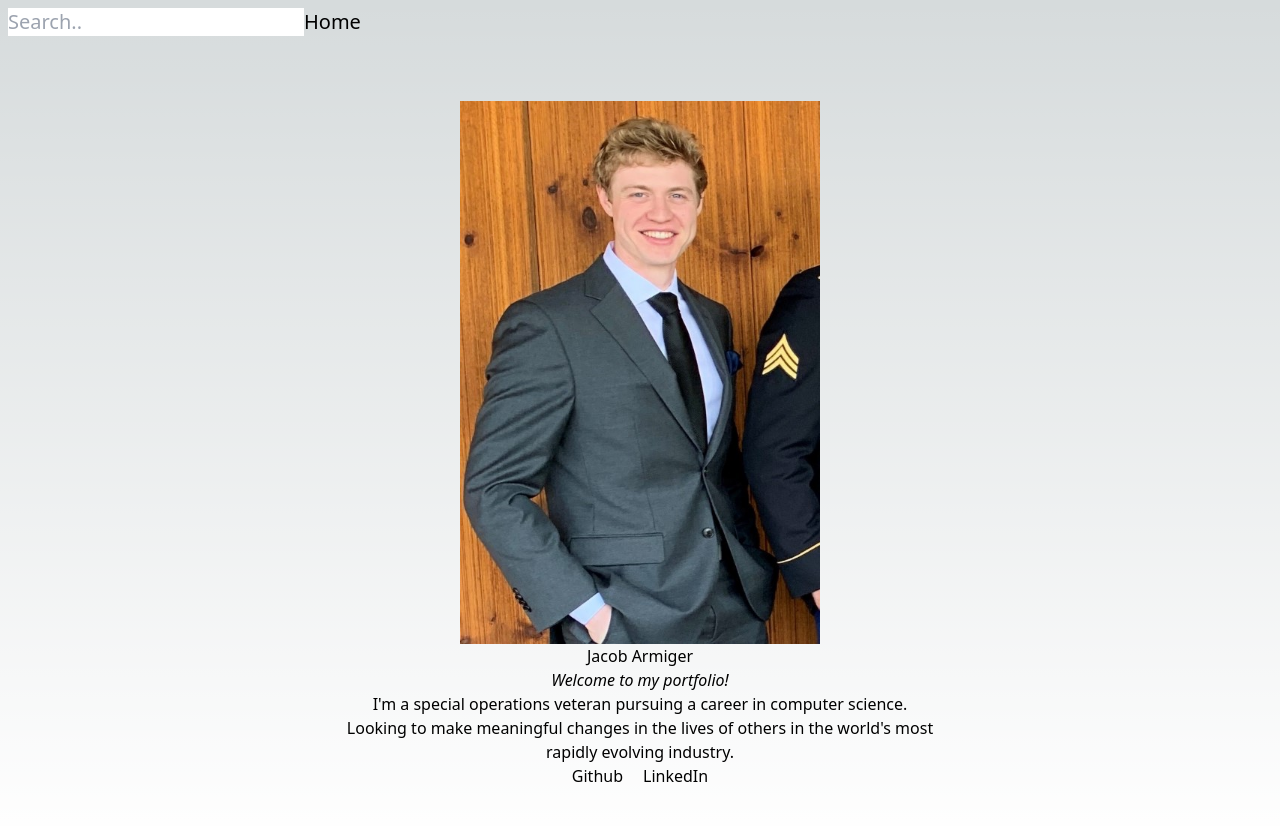
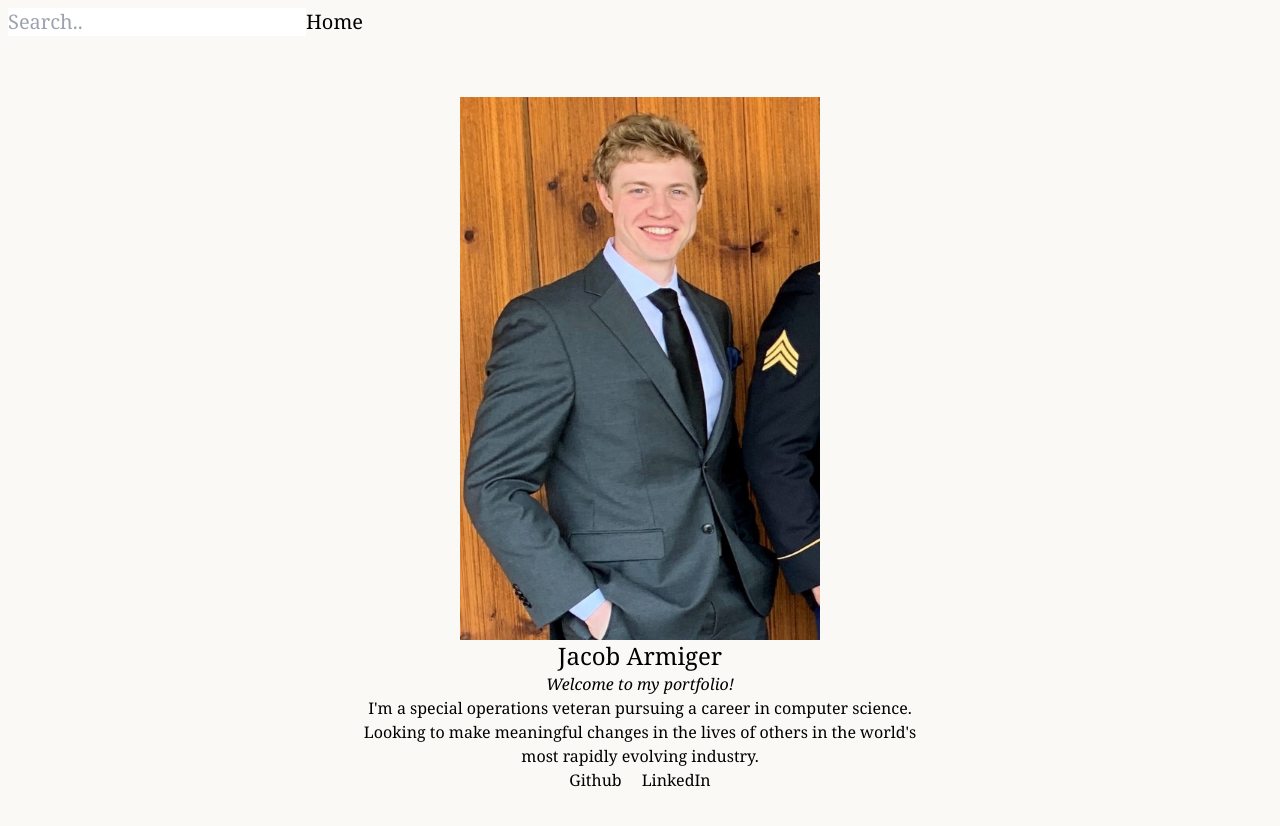
Before and after one commit to jacob-armiger/react-portfolio-site, a Next.js app: page / in a window 1280 px wide. Shown: the top 826 px of the page. Built offline with nearby package versions, Linux system fonts and the light colour scheme.

Commit message:
Add global styles

```diff
--- a/src/styles/globals.css
+++ b/src/styles/globals.css
@@ -2,7 +2,21 @@
 @tailwind components;
 @tailwind utilities;
 
-:root {
+@layer base {
+  :root {
+    @apply bg-[#FAF9F6];
+    @apply font-serif;
+  }
+  h1 {
+    @apply text-2xl;
+  }
+
+  a {
+    @apply border border-0 hover:border-b-2 border-b-black;
+  }
+}
+
+/* :root {
   --foreground-rgb: 0, 0, 0;
   --background-start-rgb: 214, 219, 220;
   --background-end-rgb: 255, 255, 255;
@@ -24,4 +38,4 @@ body {
       rgb(var(--background-end-rgb))
     )
     rgb(var(--background-start-rgb));
-}
+} */
```
